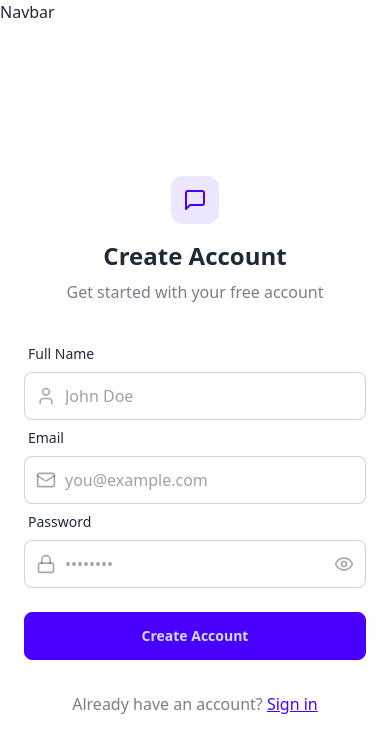
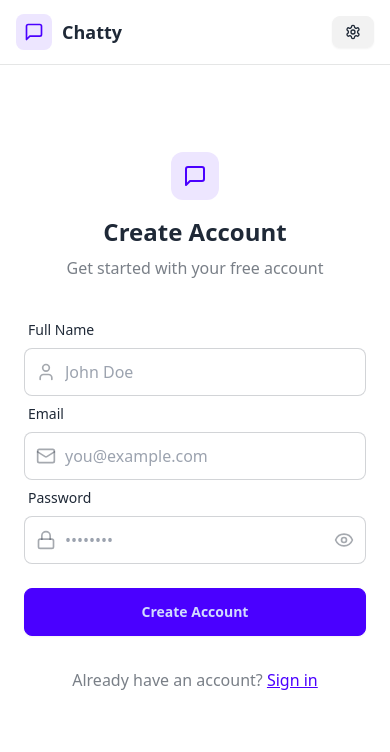
Before and after one commit to Huzaifa-Khan-Official/Chat-App, a React (Vite) app in the folder frontend/: page /signup in a window 390 px wide. Shown: the top 752 px of the page. Built offline with nearby package versions, Linux system fonts and the light colour scheme; no server answers.

Commit message:
Navbar component done

```diff
--- a/frontend/src/components/Navbar.jsx
+++ b/frontend/src/components/Navbar.jsx
@@ -1,9 +1,55 @@
-import React from 'react'
+import { Link } from "react-router-dom";
+import { useAuthStore } from "../store/useAuthStore";
+import { LogOut, MessageSquare, Settings, User } from "lucide-react";
 
 const Navbar = () => {
+  const { logout, authUser } = useAuthStore();
+
   return (
-    <div>Navbar</div>
-  )
-}
+    <header
+      className="bg-base-100 border-b border-base-300 fixed w-full top-0 z-40
+    backdrop-blur-lg bg-base-100/80"
+    >
+      <div className="container mx-auto px-4 h-16">
+        <div className="flex items-center justify-between h-full">
+          <div className="flex items-center gap-8">
+            <Link to="/" className="flex items-center gap-2.5 hover:opacity-80 transition-all">
+              <div className="size-9 rounded-lg bg-primary/10 flex items-center justify-center">
+                <MessageSquare className="w-5 h-5 text-primary" />
+              </div>
+              <h1 className="text-lg font-bold">Chatty</h1>
+            </Link>
+          </div>
 
-export default Navbar
+          <div className="flex items-center gap-2">
+            <Link
+              to={"/settings"}
+              className={`
+              btn btn-sm gap-2 transition-colors
+
+              `}
+            >
+              <Settings className="w-4 h-4" />
+              <span className="hidden sm:inline">Settings</span>
+            </Link>
+
+            {authUser && (
+              <>
+                <Link to={"/profile"} className={`btn btn-sm gap-2`}>
+                  <User className="size-5" />
+                  <span className="hidden sm:inline">Profile</span>
+                </Link>
+
+                <button className="flex gap-2 items-center" onClick={logout}>
+                  <LogOut className="size-5" />
+                  <span className="hidden sm:inline">Logout</span>
+                </button>
+              </>
+            )}
+          </div>
+        </div>
+      </div>
+    </header>
+  );
+};
+export default Navbar;
--- a/frontend/src/store/useAuthStore.js
+++ b/frontend/src/store/useAuthStore.js
@@ -31,9 +31,21 @@
             toast.success("Account create successfully");
 
         } catch (error) {
+            console.log("error ==>", error);
+
             toast.error(error.response.data.message);
         } finally {
             set({ isSigningUp: false });
         }
+    },
+
+    logout: async () => {
+        try {
+            await axiosInstance.post("/auth/logout");
+            set({ authUser: null });
+            toast.success("Logged out successfully");
+        } catch (error) {
+            toast.error(error.response.data.message);
+        }
     }
 }))
```
